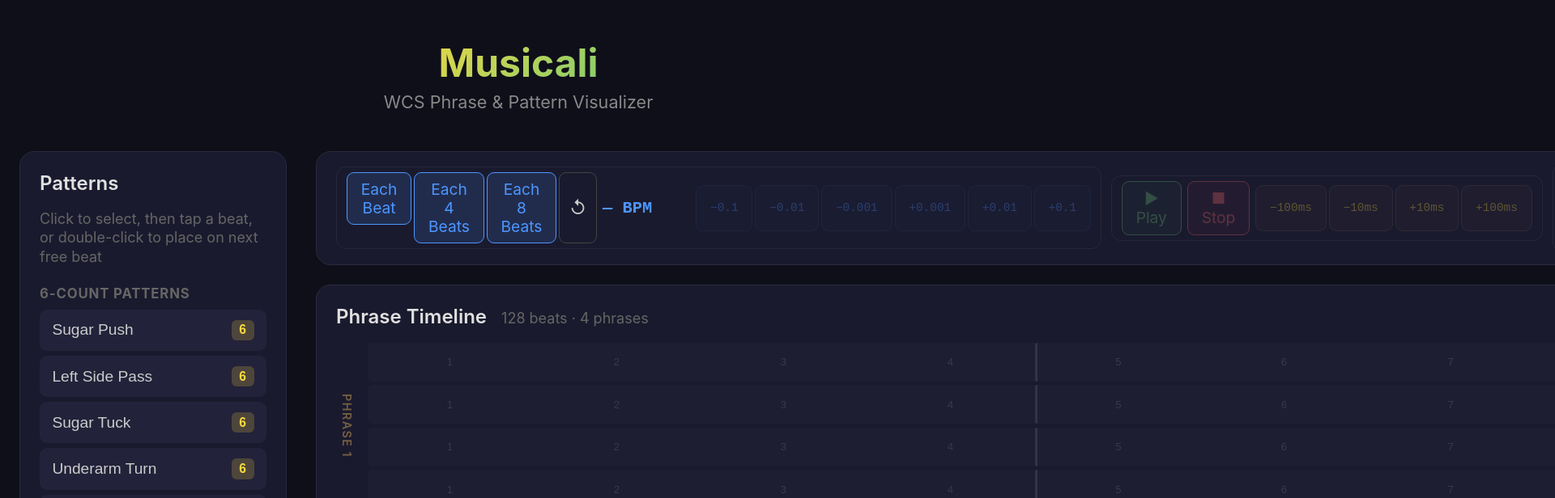
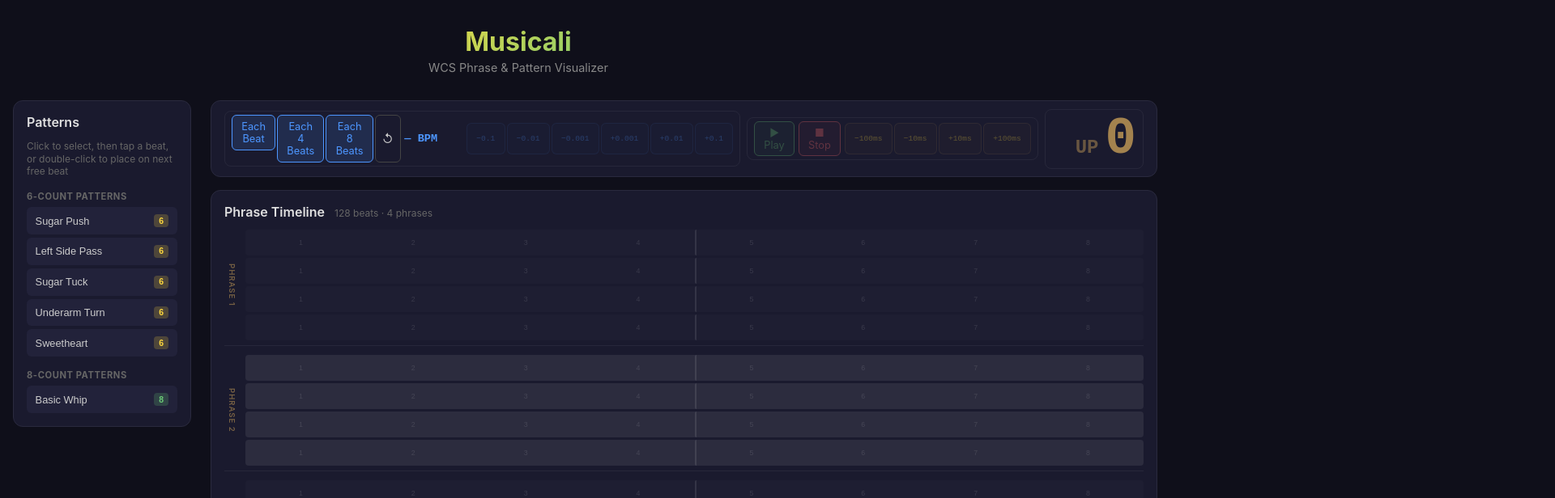
Before and after one commit to michaelkebe/musicali, a React (Vite) app in the folder frontend/: page / in a window 1280 px wide. Shown: the top 616 px of the page at 81% size, 1920 px wide, since content can reach past the window. Built offline with nearby package versions, Linux system fonts and the light colour scheme; the HTML template or start-up script is replaced by a standard one.

Commit message:
Revert "scale everything 150% with zoom"
This reverts commit e1a5733de744a12c680e8eb0fb0e2b18713f3b36.

```diff
--- a/frontend/src/App.css
+++ b/frontend/src/App.css
@@ -11,7 +11,6 @@ body {
   max-width: 1400px;
   margin: 0 auto;
   padding: 2rem 1rem;
-  zoom: 1.5;
 }
 
 header {
```
